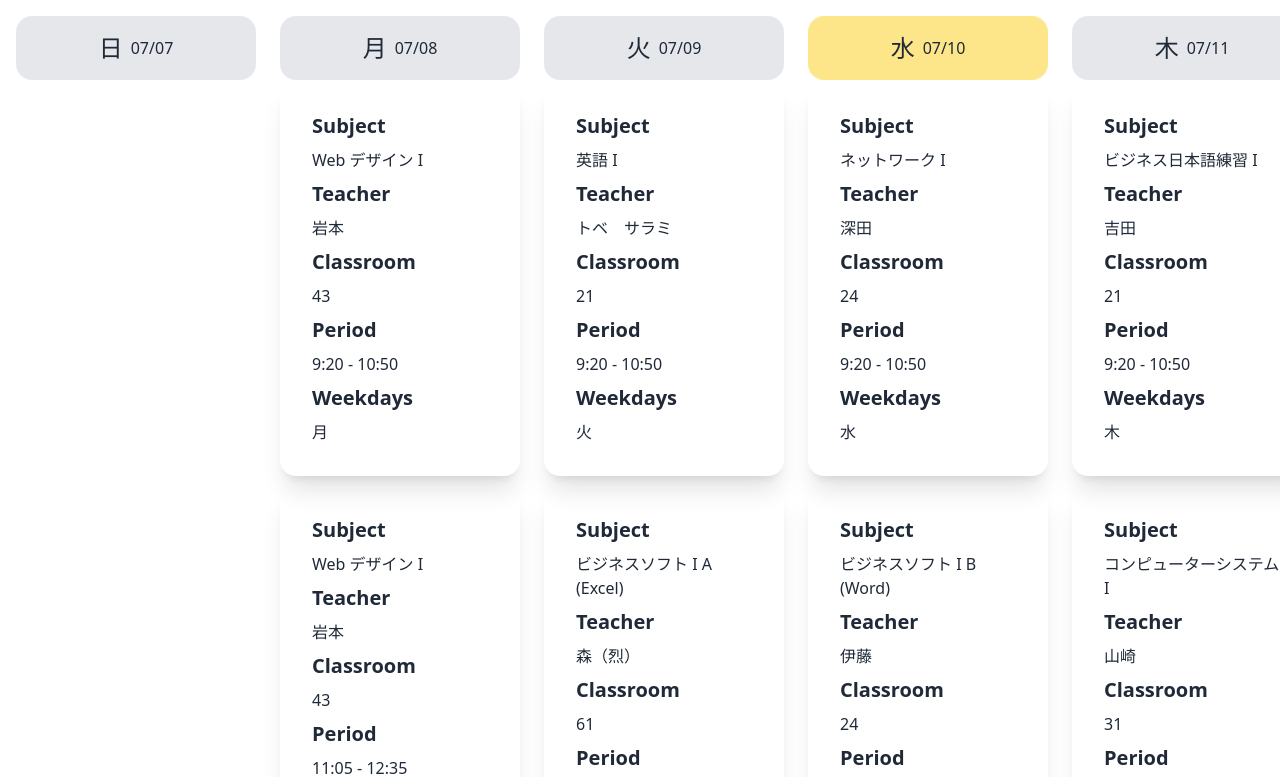
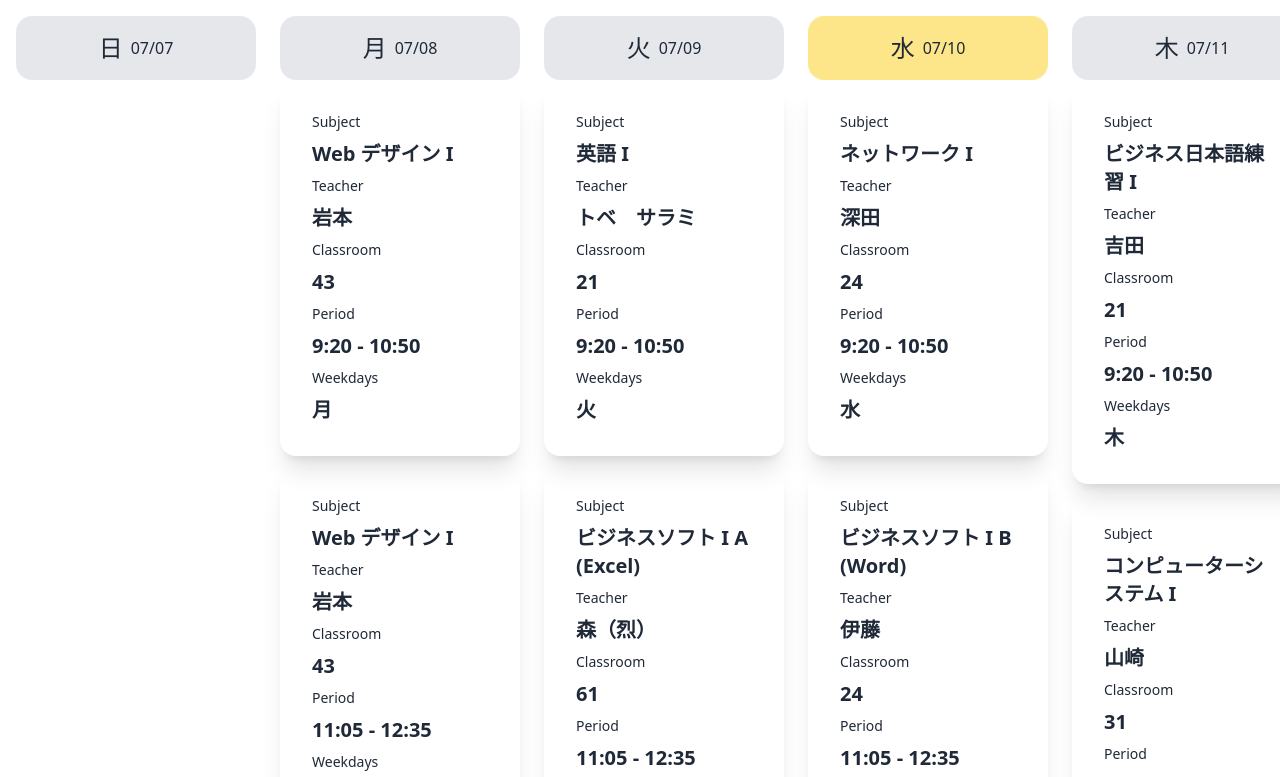
Before and after one commit to Ding-Fan/curriculum, a Next.js app: page / in a window 1280 px wide. Shown: the top 777 px of the page. Built offline with nearby package versions, Linux system fonts and the light colour scheme.

Commit message:
new course style

```diff
--- a/app/components/Course.tsx
+++ b/app/components/Course.tsx
@@ -79,22 +79,22 @@ const Course = React.forwardRef<HTMLDivElement, Props>((props: Props, ref) => {
         style={{ height: `${completionPercentage}%` }}
       ></div>
       <div className="card-body z-10">
-        <div className="text-xl font-bold">Subject</div>
-        <div>{subject} </div>
+        <div className="text-sm">Subject</div>
+        <div className="text-xl font-bold">{subject} </div>
 
-        <div className="text-xl font-bold">Teacher</div>
-        <div>{teacher} </div>
+        <div className="text-sm">Teacher</div>
+        <div className="text-xl font-bold">{teacher} </div>
 
-        <div className="text-xl font-bold">Classroom</div>
-        <div>{classroom} </div>
+        <div className="text-sm">Classroom</div>
+        <div className="text-xl font-bold">{classroom} </div>
 
-        <div className="text-xl font-bold">Period</div>
-        <div>
+        <div className="text-sm">Period</div>
+        <div className="text-xl font-bold">
           {startTime} - {endTime}
         </div>
 
-        <div className="text-xl font-bold">Weekdays</div>
-        <div>{WEEKDAYS[weekdays].japanese}</div>
+        <div className="text-sm">Weekdays</div>
+        <div className="text-xl font-bold">{WEEKDAYS[weekdays].japanese}</div>
       </div>
     </div>
   );
```
